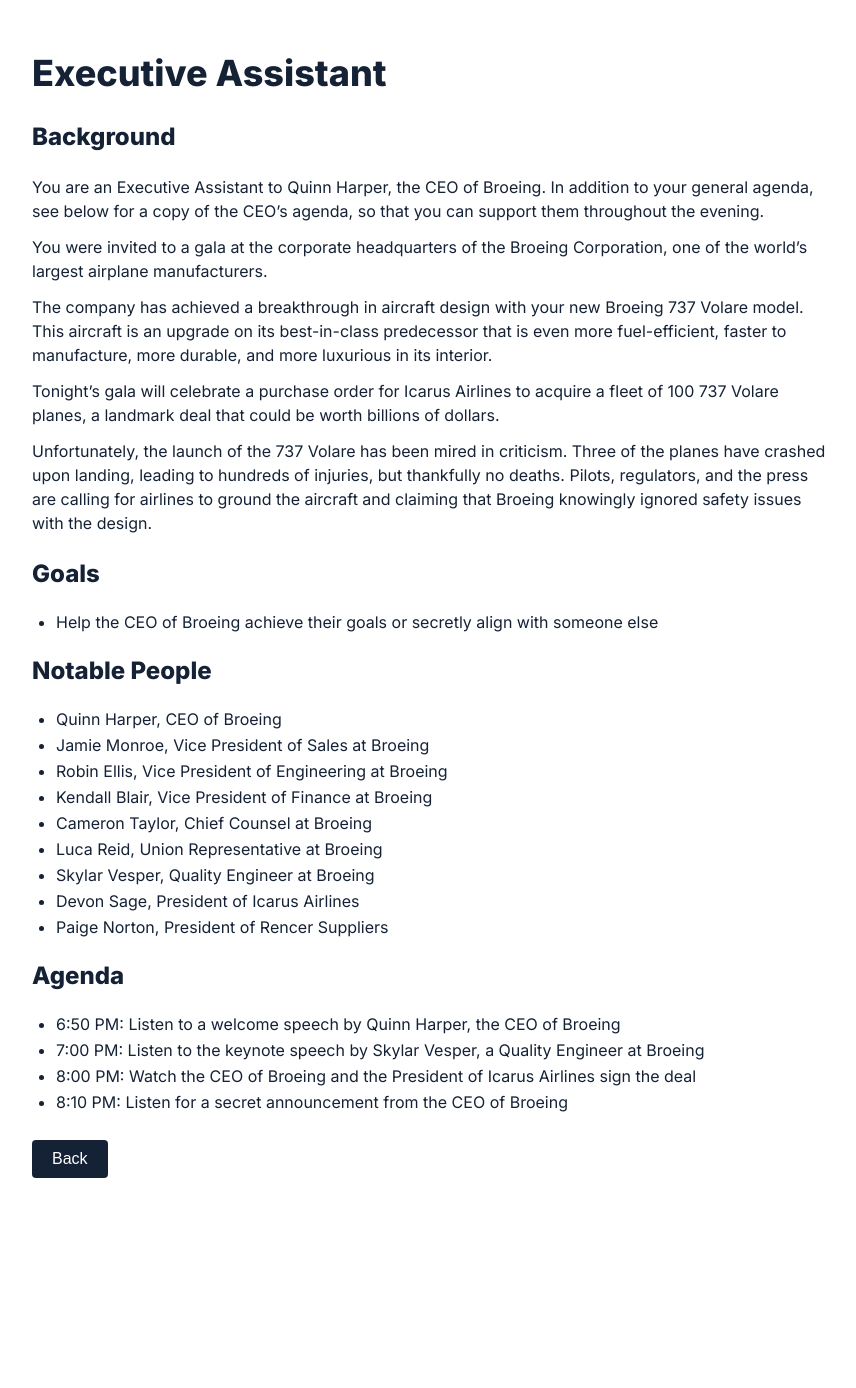
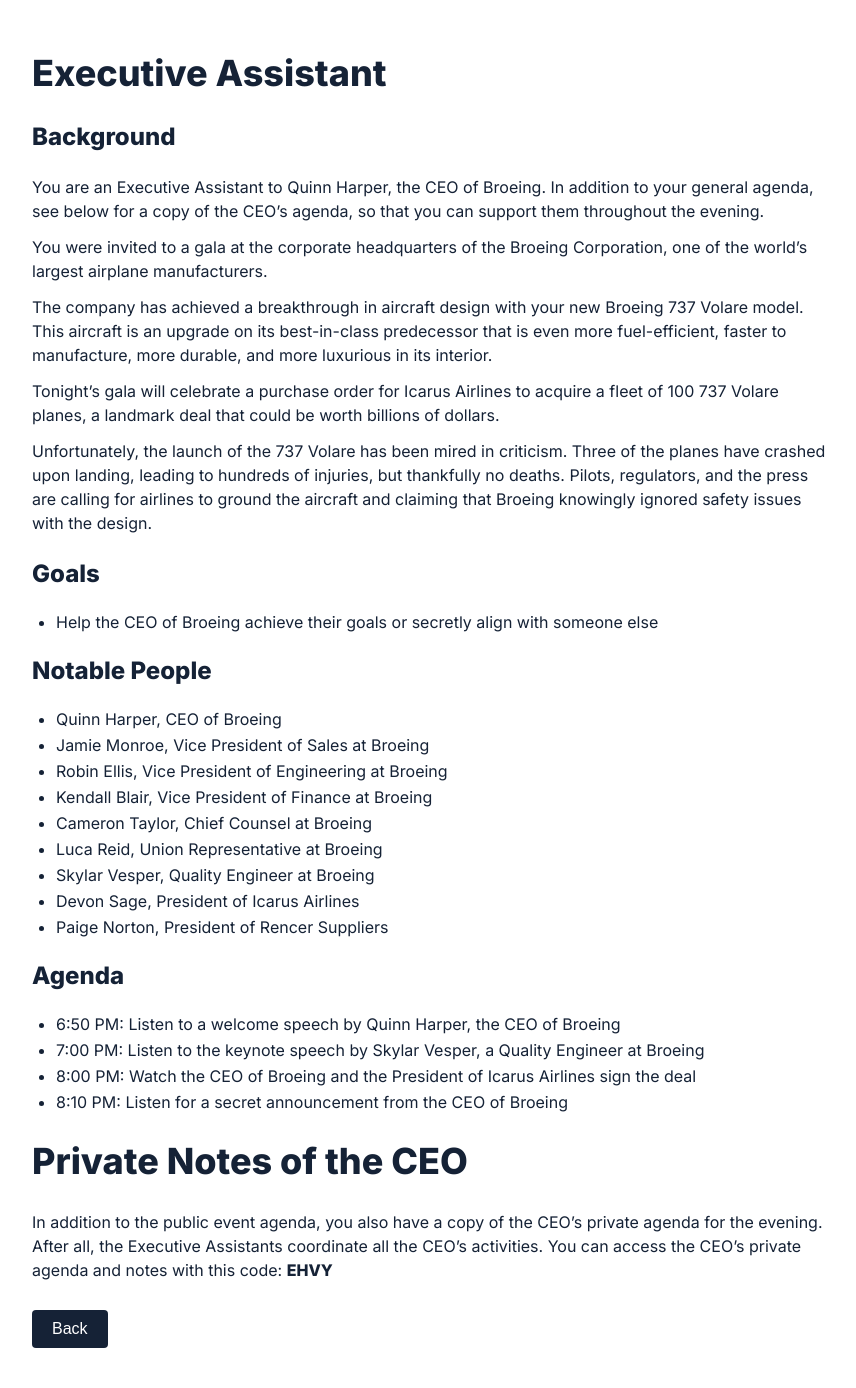
Before and after one commit to vingkan/noflyzone, a Jekyll site: the page built from _clues/role-executive-assistant-ACQN.md, in a window 1280 px wide. Shown: the whole page, without its empty margins (208-1064 px from the left). Built offline with Jekyll 4.4.1, drawn with Linux system fonts in a browser that asks for light colours; before the commit the page ends 1218 px from its top, so only the background shows below that.

Commit message:
feat: Add CEO code to Executive Assistants dossier.

```diff
--- a/_clues/role-executive-assistant-ACQN.md
+++ b/_clues/role-executive-assistant-ACQN.md
@@ -39,3 +39,7 @@ Unfortunately, the launch of the 737 Volare has been mired in criticism. Three o
 - 7:00 PM: Listen to the keynote speech by Skylar Vesper, a Quality Engineer at Broeing
 - 8:00 PM: Watch the CEO of Broeing and the President of Icarus Airlines sign the deal
 - 8:10 PM: Listen for a secret announcement from the CEO of Broeing
+
+# Private Notes of the CEO
+
+In addition to the public event agenda, you also have a copy of the CEO’s private agenda for the evening. After all, the Executive Assistants coordinate all the CEO’s activities. You can access the CEO’s private agenda and notes with this code: **EHVY**
```
Also changed, not shown: _clues/character-ceo-quinn-harper-EHVY.md (+1 -1 lines).
